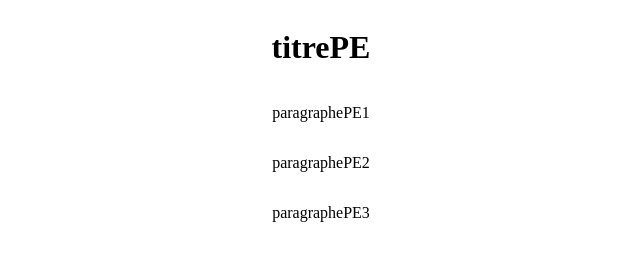
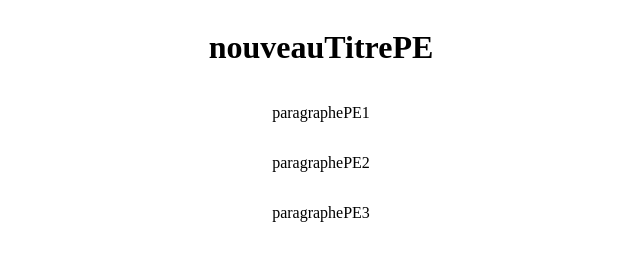
Before and after one commit to olivierpp/exerciceMatin4, a plain HTML site: page index.html in a window 1280 px wide. Shown: the whole page, without its empty margins (319-959 px from the left). Drawn offline with Linux system fonts and the light colour scheme.

Commit message:
changement PE2

```diff
--- a/index.html
+++ b/index.html
@@ -6,7 +6,7 @@
     <link rel="stylesheet" href="style.css">
   </head>
   <body>
-    <h1>titrePE</h1>
+    <h1>nouveauTitrePE</h1>
     <p>paragraphePE1</p>
     <p>paragraphePE2</p>
     <p>paragraphePE3</p>
```
